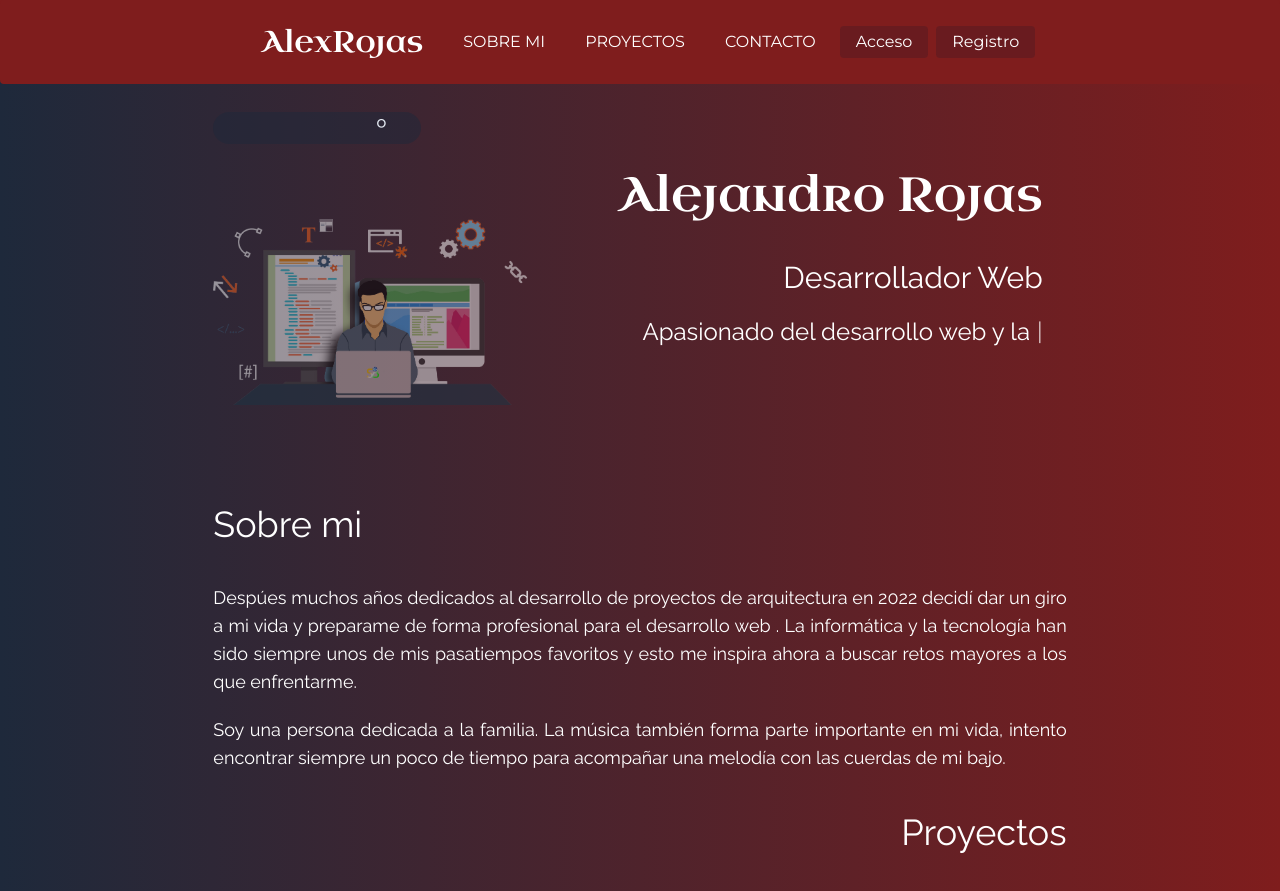
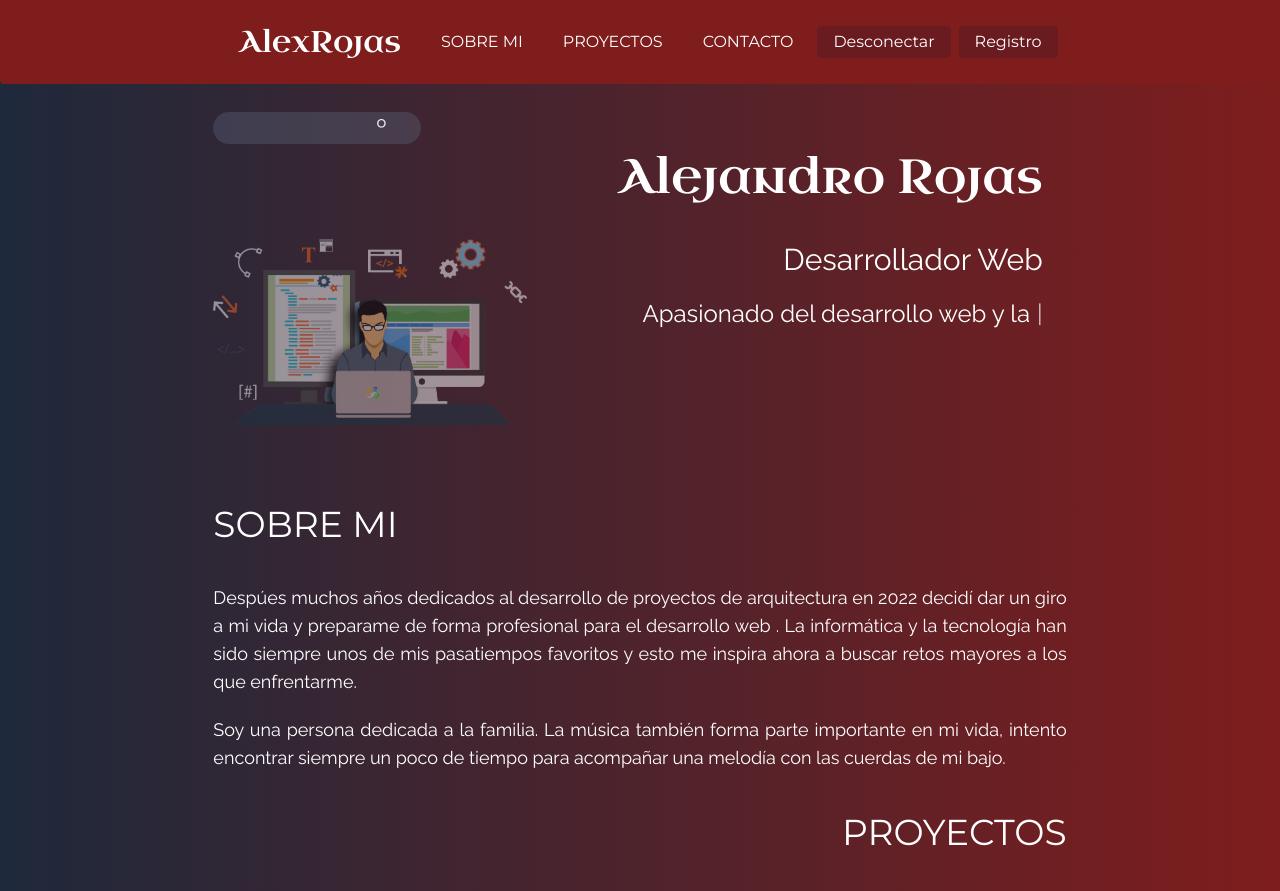
Before and after one commit to alejandrorjrz/mylandingpage, a React (Vite) app: page / in a window 1280 px wide. Shown: the top 891 px of the page. Built offline with nearby package versions, Linux system fonts and the light colour scheme; no server answers; sample sign-in values are in the browser's storage; a web font is replaced by a local one.

Commit message:
20230724

```diff
--- a/src/App.tsx
+++ b/src/App.tsx
@@ -14,27 +14,28 @@ function App() {
   return (
     <div
       id="AppPrincipal"
-      className="h-full w-screen bg-gradient-to-r font-raleway from-slate-800 to-red-900 dark:text-red-600"
+      className="h-full w-screen bg-gradient-to-r font-raleway from-slate-800 to-red-900"
     >
       {/* <div className="text-white absolute top-3 right-2 opacity-80 z-50">
         <SwitchLabels />
       </div> */}
+
       <Header />
       <div className="w-screen h-screen flex flex-col items-center md:h-96 md:flex-row md:w-8/12 md:m-auto">
         <div className="flex flex-col">
           <div className="mx-auto mt-5 md:mt-0 md:absolute md:top-28">
             <WeatherCard />
           </div>
-          <div className="mt-10 md:w-80 md:mt-20 md:float-left ">
+          <div className="my-10 w-80 md:mt-20 md:float-left ">
             <img
-              className="w-full h-full object-cover opacity-50 "
+              className="w-full h-full object-cover opacity-50 md:mt-20"
               src={desarrollo}
               alt="desarrollador web"
             />
           </div>
         </div>
 
-        <div className="mx-6 mt-14 md:w-full md:h-64">
+        <div className="mx-6 mt-5 md:w-full md:h-64">
           <h1 className="font-uncial text-right text-5xl text-white">
             Alejandro Rojas
           </h1>
@@ -50,7 +51,7 @@ function App() {
       </div>
 
       <div id="sobreMi" className="mx-6 md:w-8/12 md:m-auto md:mt-10">
-        <h1 className="  text-4xl text-white">Sobre mi</h1>
+        <h1 className="font-montserrat text-4xl text-white">SOBRE MI</h1>
         <div className="my-10  text-white text-lg text-justify ">
           <p>
             Despúes muchos años dedicados al desarrollo de proyectos de
@@ -68,9 +69,7 @@ function App() {
       </div>
 
       <div id="proyectos" className="mx-6 md:w-8/12 md:m-auto">
-        <h1 className="  text-4xl text-white  text-right">
-          Proyectos
-        </h1>
+        <h1 className="font-montserrat text-4xl text-white  text-right">PROYECTOS</h1>
         <div>
           <CardProject
             img={bloques}
--- a/src/components/layout/CardProject/CardProjects.component.tsx
+++ b/src/components/layout/CardProject/CardProjects.component.tsx
@@ -17,7 +17,7 @@ export const CardProject: React.FC<CardProjectProps> = ({
   linkProject
 }) => {
   return (
-    <div className="my-10 mx-auto py-10 px-4 w-full flex justify-between items-center bg-slate-900/20 rounded-2xl  md:px-10">
+    <div className="my-10 mx-auto py-10 px-4 w-full flex justify-between items-center bg-slate-500/30 rounded-2xl  md:px-10">
       <div className="w-40 h-40 rounded-lg md:w-64 md:h-64">
         <img className="w-full h-full object-cover rounded-2xl" src={img} />
       </div>
--- a/src/components/layout/WeatherCard/WeatherCard.component.tsx
+++ b/src/components/layout/WeatherCard/WeatherCard.component.tsx
@@ -65,7 +65,7 @@ const WeatherCard = () => {
 
   return (
     <div onClick={() => navigate("/eltiempo")} className="cursor-pointer">
-      <div className="w-52 bg-slate-800/50 rounded-2xl">
+      <div className="w-52 bg-slate-500/30 rounded-2xl">
         {isFetching ? (
           <h1 className="text-xl text-slate-600 font-bold">CARGANDO...</h1>
         ) : (
--- a/src/components/moleculis/Header/Header.component.tsx
+++ b/src/components/moleculis/Header/Header.component.tsx
@@ -1,15 +1,20 @@
 import { useNavigate } from "react-router-dom";
 import Button from "../../atoms/Button/Button.components";
-import {  useState } from "react";
+import { useContext, useState,} from "react";
+import { AppContext } from "../../../context/App.context";
 
 //las propiedades de interface se pasan como parámetro a la función
 
-
-export const Header: React.FC  = ({}) => {
+export const Header: React.FC = ({}) => {
   //ir a un área específica de la página
   const navigate = useNavigate();
 
   // ************************************
+
+  /**
+   * Me lleva haciendo scroll al contenedor indicado
+   * @param id del contenedor
+   */
   const handleArea = async (id: string) => {
     navigate("/");
 
@@ -21,12 +26,31 @@ export const Header: React.FC  = ({}) => {
     }
   };
 
-
   // ************************************
+  /**
+   * Oculta la lista del nav
+   */
   const [hidden, setHidden] = useState(false);
 
   const toggleHidden = () => {
     setHidden(!hidden);
+  };
+
+  //******************************************* */
+
+  //Desconexión
+
+  const { token, setToken } = useContext(AppContext);
+
+  const LogOut = () => {
+    try {
+      setToken("");
+      localStorage.removeItem("token");
+      localStorage.removeItem("user");
+      navigate('/')
+    } catch (error) {
+      console.log(error);
+    }
   };
 
   return (
@@ -40,7 +64,7 @@ export const Header: React.FC  = ({}) => {
             hidden ? "block" : "hidden"
           }  w-screen py-5 absolute top-20 z-10 text-2xl bg-slate-800/95 font-montserrat text-center rounded md:top-0 md:bg-inherit md:flex md:justify-center md:text-base md:items-center`}
         >
-          <li >
+          <li>
             <div id="logo" className="font-uncial text-2xl md:text-3xl hidden md:block hover:scale-110">
               <Button text="AlexRojas" onClick={() => navigate("/")} />
             </div>
@@ -55,29 +79,16 @@ export const Header: React.FC  = ({}) => {
             <Button text="CONTACTO" onClick={() => navigate("/contact")} />
           </li>
           <li className="mt-5 md:mt-0">
-            <Button
-              type="button"
-              text="Acceso"
-              onClick={() => navigate("/login")}
-            />
-            <Button
-              type="button"
-              text="Registro"
-              onClick={() => navigate("/registro")}
-            />
+            {token ? (
+              <Button type="button" text="Desconectar" onClick={LogOut} />
+            ) : (
+              <Button type="button" text="Acceso" onClick={() => navigate("/login")} />
+            )}
+            <Button type="button" text="Registro" onClick={() => navigate("/registro")} />
           </li>
         </ul>
-        <div
-          className="mx-5 flex items-center justify-end md:hidden"
-          onClick={toggleHidden}
-        >
-          <svg
-            fill="#FFFFFF"
-            xmlns="http://www.w3.org/2000/svg"
-            viewBox="0 0 30 30"
-            width="40px"
-            height="40px"
-          >
+        <div className="mx-5 flex items-center justify-end md:hidden" onClick={toggleHidden}>
+          <svg fill="#FFFFFF" xmlns="http://www.w3.org/2000/svg" viewBox="0 0 30 30" width="40px" height="40px">
             <path d="M 3 7 A 1.0001 1.0001 0 1 0 3 9 L 27 9 A 1.0001 1.0001 0 1 0 27 7 L 3 7 z M 3 14 A 1.0001 1.0001 0 1 0 3 16 L 27 16 A 1.0001 1.0001 0 1 0 27 14 L 3 14 z M 3 21 A 1.0001 1.0001 0 1 0 3 23 L 27 23 A 1.0001 1.0001 0 1 0 27 21 L 3 21 z" />
           </svg>
         </div>
--- a/src/pages/Login/Login.tsx
+++ b/src/pages/Login/Login.tsx
@@ -32,7 +32,7 @@ function Login() {
 
     const { setToken, setUser } = useContext(AppContext);
 
-    const {formData, onChange} = useForm<LoginDataI>(initialLogInForm);
+    const { formData, onChange } = useForm<LoginDataI>(initialLogInForm);
 
     const navigate = useNavigate();
 
@@ -64,11 +64,27 @@ function Login() {
         }
     }
 
+
+    //************************************** */
+   //desconexión
+
+    // const logOut = () => {
+
+    //   setToken('');
+
+    //   localStorage.removeItem('user');
+
+    //   navigate('/')
+
+    // }
+
+    //************************************** */
+
   return (
-    <div className="w-screen h-screen bg-slate-700">
+    <div className="w-screen h-screen md:h-full md:min-h-screen bg-slate-700">
       <Header />
       <div className="w-full flex justify-center">
-        <div className="mt-28 mx-2 py-5 w-full max-w-lg px-4 bg-slate-500 rounded-lg">
+        <div className="my-20 mx-2 py-5 w-full max-w-lg px-4 bg-slate-500 rounded-lg">
           <div className="flex justify-center">
             <img className="w-20" src={usuario}/>
           </div>
--- a/src/pages/Login/RegisterForm.tsx
+++ b/src/pages/Login/RegisterForm.tsx
@@ -50,11 +50,11 @@ function RegisterForm() {
   };
 
   return (
-    <div className="h-screen w-screen bg-slate-700 ">
+    <div className="h-screen w-screen md:h-full md:min-h-screen bg-slate-700 ">
       <Header />
       <div className="flex justify-center">
-        <form className="w-full max-w-lg mt-28 mx-2 px-4 py-5 bg-slate-500 rounded-lg">
-          <h1 className="text-center text-xl font-bold text-white">Formulario de Registro</h1>
+        <form className="w-full max-w-lg my-20 mx-2 px-4 py-5 bg-slate-500 rounded-lg">
+          <h1 className="font-montserrat text-center text-xl text-white">Formulario de Registro</h1>
           <div className="mt-10 grid-rows-5 text-white">
             <div className="grid justify-items-stretch">
               <Input labelText="Nombre: " name="name" value={formData.name} onChange={onChange} />
--- a/src/pages/Weather/ElTiempo.tsx
+++ b/src/pages/Weather/ElTiempo.tsx
@@ -173,7 +173,7 @@ const ElTiempo = () => {
   });
 
   return (
-    <div className="h-full w-screen flex flex-col  bg-slate-700 font-raleway ">
+    <div className="h-full w-screen flex flex-col bg-slate-700 font-raleway md:h-full md:min-h-screen">
       <Header/>
       <div className="flex justify-center">
         <div className="my-2 mx-2 px-10 py-10 min-w-min bg-gradient-to-r from-sky-400 to-blue-500 rounded">
```
Also changed, not shown: src/pages/Contact/Contact.tsx (+10 -36 lines).
